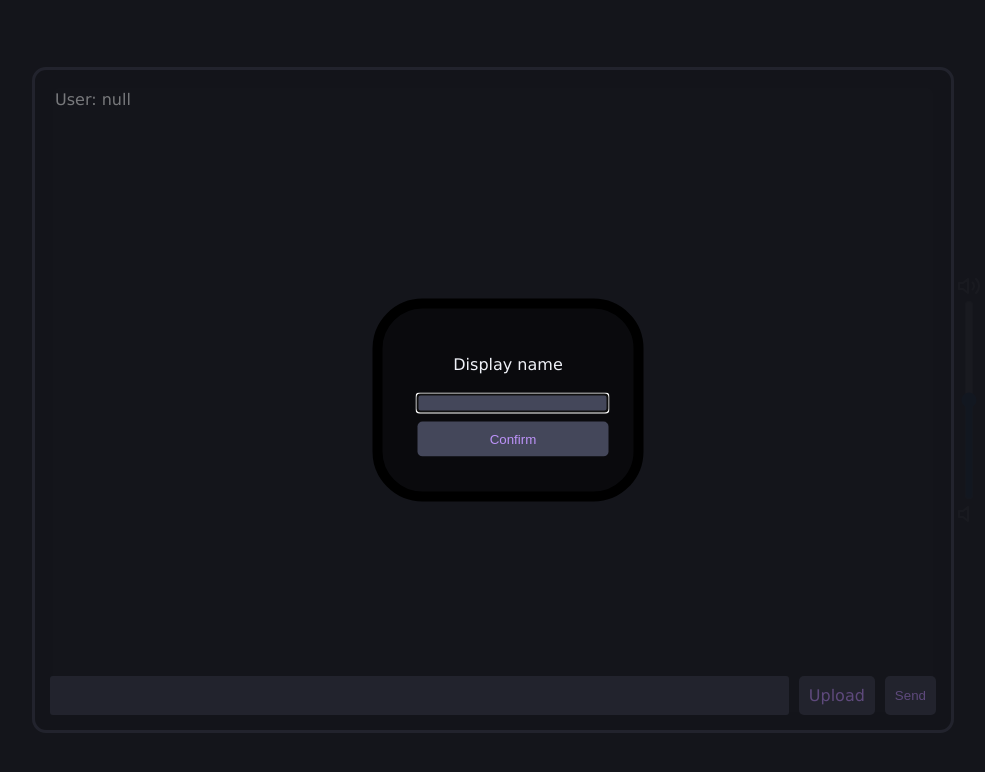
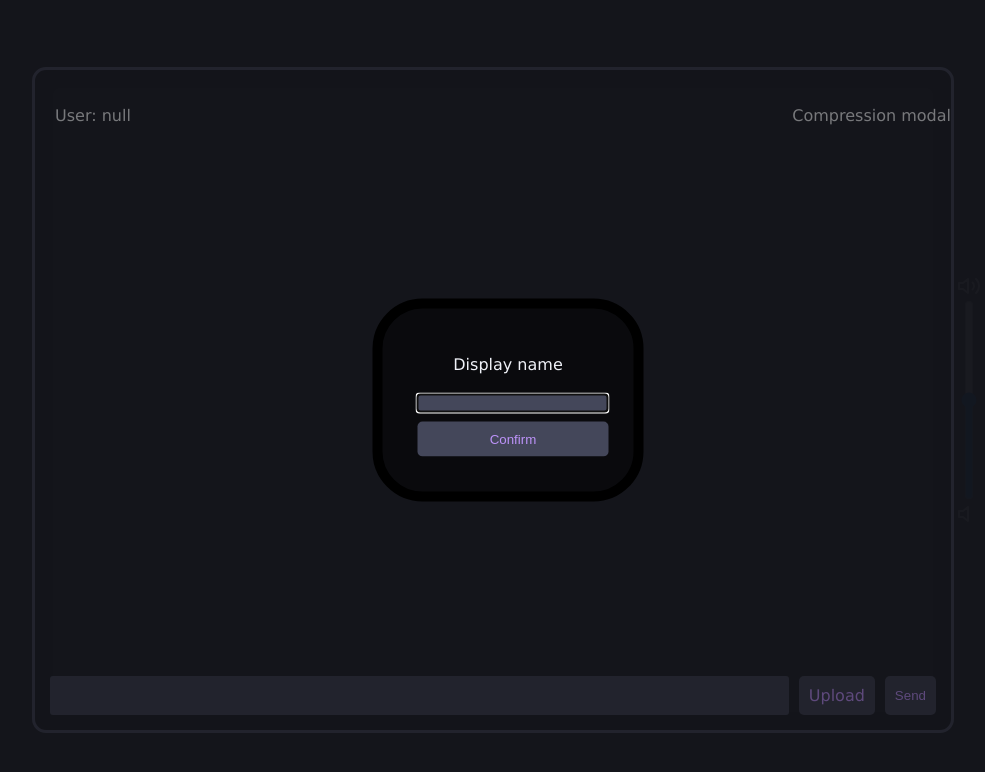
Before and after one commit to blitzher/image-compression, a website with bundled scripts: page product/mockup/public/index.html in a window 1280 px wide. Shown: the whole page, without its empty margins (132-1117 px from the left). Built offline with nearby package versions, Linux system fonts and the light colour scheme; no server answers; files whose address does not match are found by name.

Commit message:
Plugin added to mockup

```diff
--- a/product/mockup/public/css/style.css
+++ b/product/mockup/public/css/style.css
@@ -15,6 +15,8 @@ body {
     display: flex;
     flex-direction: row;
     align-items: center;
+    box-sizing: border-box;
+    overflow: hidden;
 }
 
 #chatboxWrapper {
@@ -28,6 +30,17 @@ body {
     border-radius: 14px;
     padding: 10px;
     border: solid #44475a;
+}
+
+#chatMenu {
+    display: flex;
+    flex-direction: row;
+    align-items: baseline;
+    justify-content: space-between;
+    box-sizing: border-box;
+    padding: 5px;
+    overflow: none;
+    width: 100%;
 }
 
 #chatbox-box {
@@ -212,7 +225,7 @@ input[type="submit"]:hover,
     justify-content: center;
     width: 30px;
     opacity: 0.05;
-  -webkit-transition : 1s;
+    -webkit-transition: 1s;
     transition: opacity 1s;
 }
 
--- a/product/mockup/public/index.html
+++ b/product/mockup/public/index.html
@@ -6,9 +6,15 @@
         <meta name="viewport" content="width=device-width, initial-scale=1.0" />
         <title>Not Messenger</title>
         <script>
-      const $ = (id ) => document.getElementById(id);
+            const $ = id => document.getElementById(id);
         </script>
         <link rel="stylesheet" href="./css/style.css" />
+
+        <!-- Plugin from "remote" source -->
+        <script src="/plugin/main.js"></script>
+        <script>
+            initPlugin();
+        </script>
     </head>
 
     <body>
@@ -33,6 +39,11 @@
                 <!-- the name of current user -->
                 <div id="chatMenu">
                     <p id="currentUser"></p>
+
+                    <!-- Plugin custom element-->
+                    <plugin-modal>
+                        <p slot="title">Compression modal</p>
+                    </plugin-modal>
                 </div>
 
                 <!-- the chatbox, with all past messages -->
@@ -64,7 +75,7 @@
                     </span>
                 </form>
             </div>
-      <div class = "sidebar">
+            <div class="sidebar">
                 <svg
                     xmlns="http://www.w3.org/2000/svg"
                     width="24"
--- a/product/plugin/static/main.js
+++ b/product/plugin/static/main.js
@@ -46,7 +46,7 @@ const initPlugin = config => {
         customElements.define("plugin-modal", MyComponent);
     };
 
-    fetch("plugin.html")
+    fetch("plugin/plugin.html")
         .then(stream => stream.text())
         .then(text => define(text));
 
```
Also changed, not shown: product/plugin/static/plugin.html (+3 -2 lines). Lines whose indentation alone changed are shown as unchanged.
